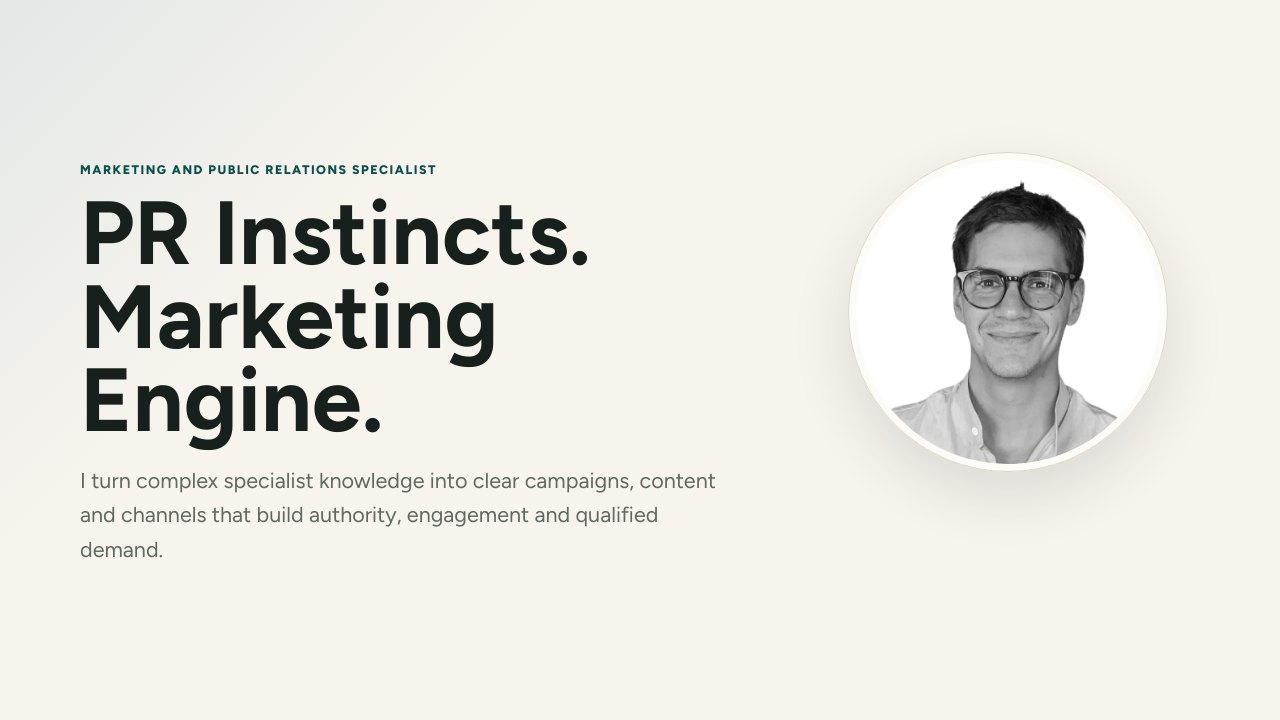
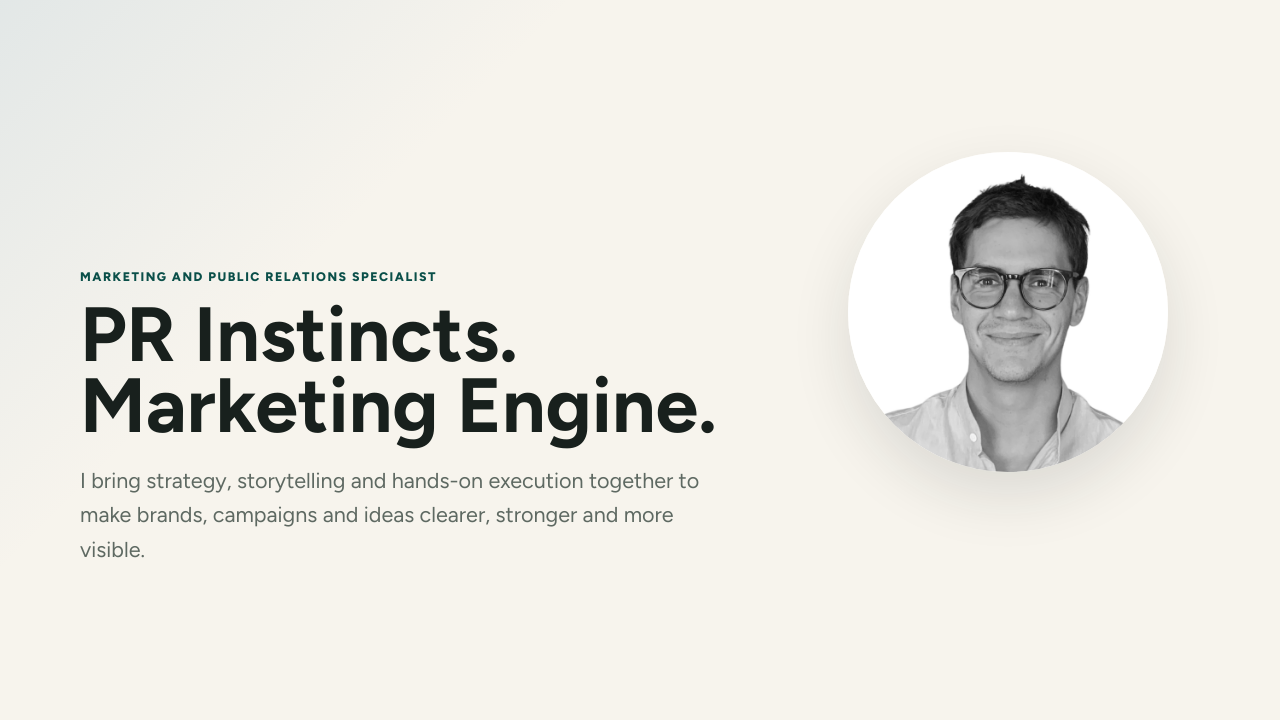
Before and after one commit to TheoCristofari/portfolio, a website built with Vite: page index.html in a window 1280 px wide. Shown: the part 59-779 px from the top of the page. Built offline with nearby package versions, Linux system fonts and the light colour scheme.

Commit message:
Refine hero title and portrait

```diff
--- a/src/main.js
+++ b/src/main.js
@@ -6,7 +6,7 @@ const profile = {
   location: 'Haslemere, UK',
   email: 'theo.cristofari@gmail.com',
   intro:
-    'I turn complex specialist knowledge into clear campaigns, content and channels that build authority, engagement and qualified demand.',
+    'I bring strategy, storytelling and hands-on execution together to make brands, campaigns and ideas clearer, stronger and more visible.',
   availability:
     'Currently Head of PR & Marketing at Business Expert Ltd, leading integrated marketing across four financial-services websites.',
 };
@@ -149,7 +149,7 @@ function render() {
       <section class="hero" aria-labelledby="hero-title">
         <div class="hero__content">
           <p class="eyebrow">Marketing and Public Relations Specialist</p>
-          <h1 id="hero-title">PR Instincts. Marketing Engine.</h1>
+          <h1 id="hero-title">PR Instincts.<br />Marketing&nbsp;Engine.</h1>
           <p class="hero__intro">${profile.intro}</p>
         </div>
         <aside class="hero-aside" aria-label="Profile portrait">
--- a/src/styles.css
+++ b/src/styles.css
@@ -122,9 +122,9 @@ p {
 }
 
 h1 {
-  max-width: 12ch;
+  max-width: 16ch;
   margin-bottom: 1.35rem;
-  font-size: clamp(3.55rem, 7vw, 7rem);
+  font-size: clamp(3.2rem, 6vw, 6rem);
   line-height: 0.93;
   letter-spacing: 0;
 }
@@ -197,8 +197,8 @@ h3 {
 .hero-portrait {
   width: min(20rem, 100%);
   aspect-ratio: 1;
-  padding: 0.45rem;
-  border: 1px solid var(--line);
+  padding: 0;
+  border: 0;
   border-radius: 50%;
   background: rgba(255, 253, 248, 0.82);
   box-shadow: var(--shadow);
```
